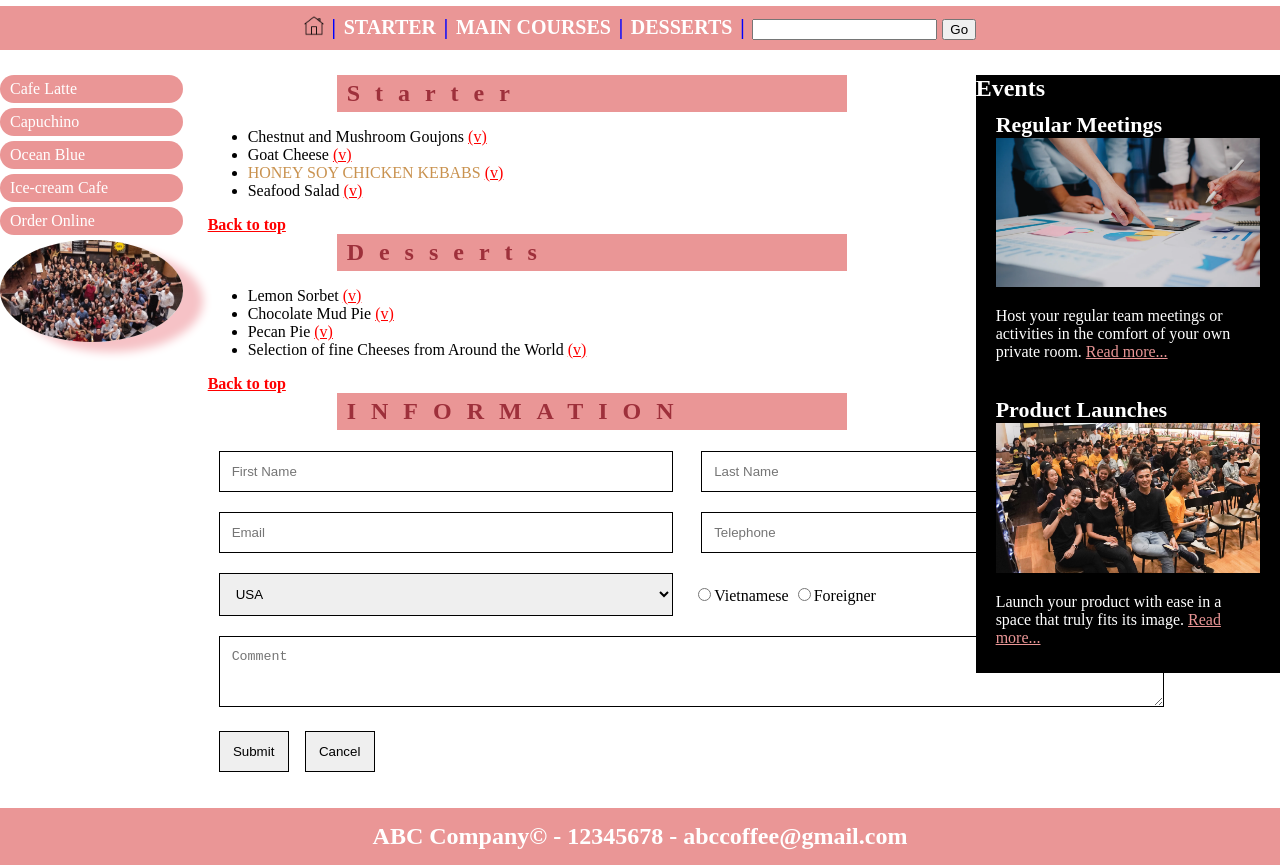
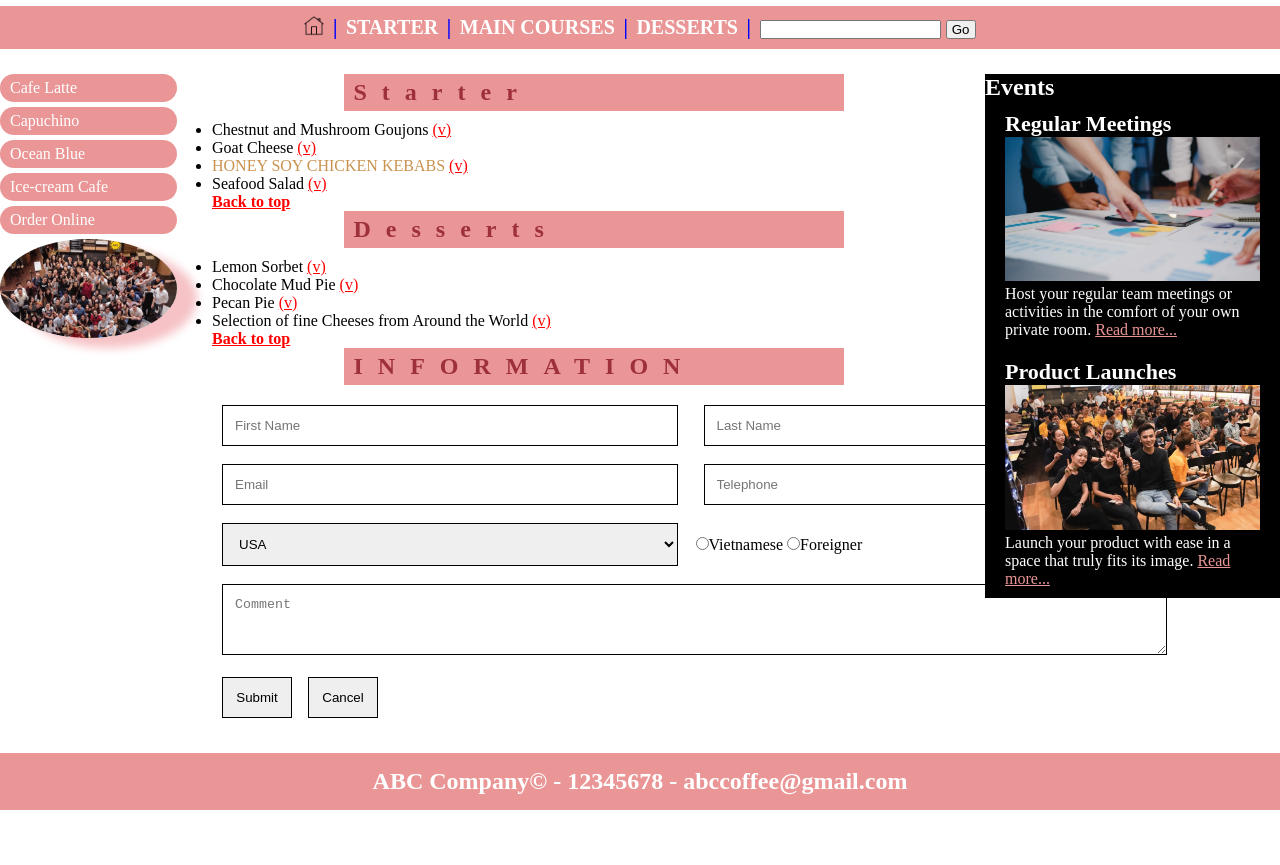
Before and after one commit to hiubilun/25683621_ExampleMenuCafe, a plain HTML site: page index.html in a window 1280 px wide. Shown: the part 56-921 px from the top of the page. After the commit the page ends 866 px from the top, so only its background shows below. Drawn offline with Linux system fonts and the light colour scheme.

Commit message:
Update 1

```diff
--- a/index.html
+++ b/index.html
@@ -11,7 +11,7 @@
             Example Cafe Menu
         </div>
         <div id="navbar">
-            <img src="icons8-home-50.png" alt="Home"> <label style="color:blue;">|</label>      STARTER <label style="color: blue;">|</label>       MAIN COURSES <label style="color: blue;">|</label>      DESSERTS <label style="color: blue;">|</label> <span><input type="search" name="search"> <input type="submit" value="Go"></span>
+            <img src="icons8-home-50.png" alt="Home"> <span style="color:blue;">|</span>      STARTER <span style="color: blue;">|</span>       MAIN COURSES <span style="color: blue;">|</span>      DESSERTS <span style="color: blue;">|</span> <span><input type="search" name="search"> <input type="submit" value="Go" style="width: 30px;"></span>
         </div>
         <div id="container">
             <div id="aside-1">
--- a/style.css
+++ b/style.css
@@ -2,7 +2,7 @@ html{
     font-family: 'Times New Roman', Times, serif;
     font-size: 16px;
 }
-body{
+*{
     margin: 0;
     padding: 0;
     box-sizing: border-box;
@@ -34,7 +34,7 @@ body{
     padding-top: 25px;
     padding-bottom: 25px;
     display: flex;
-    flex-direction: row;
+    gap: 10px;
 }
 #aside-1{
     display: flex;
@@ -116,7 +116,6 @@ textarea{
     width: 100%;
 }
 .card{
-    justify-content: center;
     padding: 10px 20px 10px;
 }
 .card a{
```
